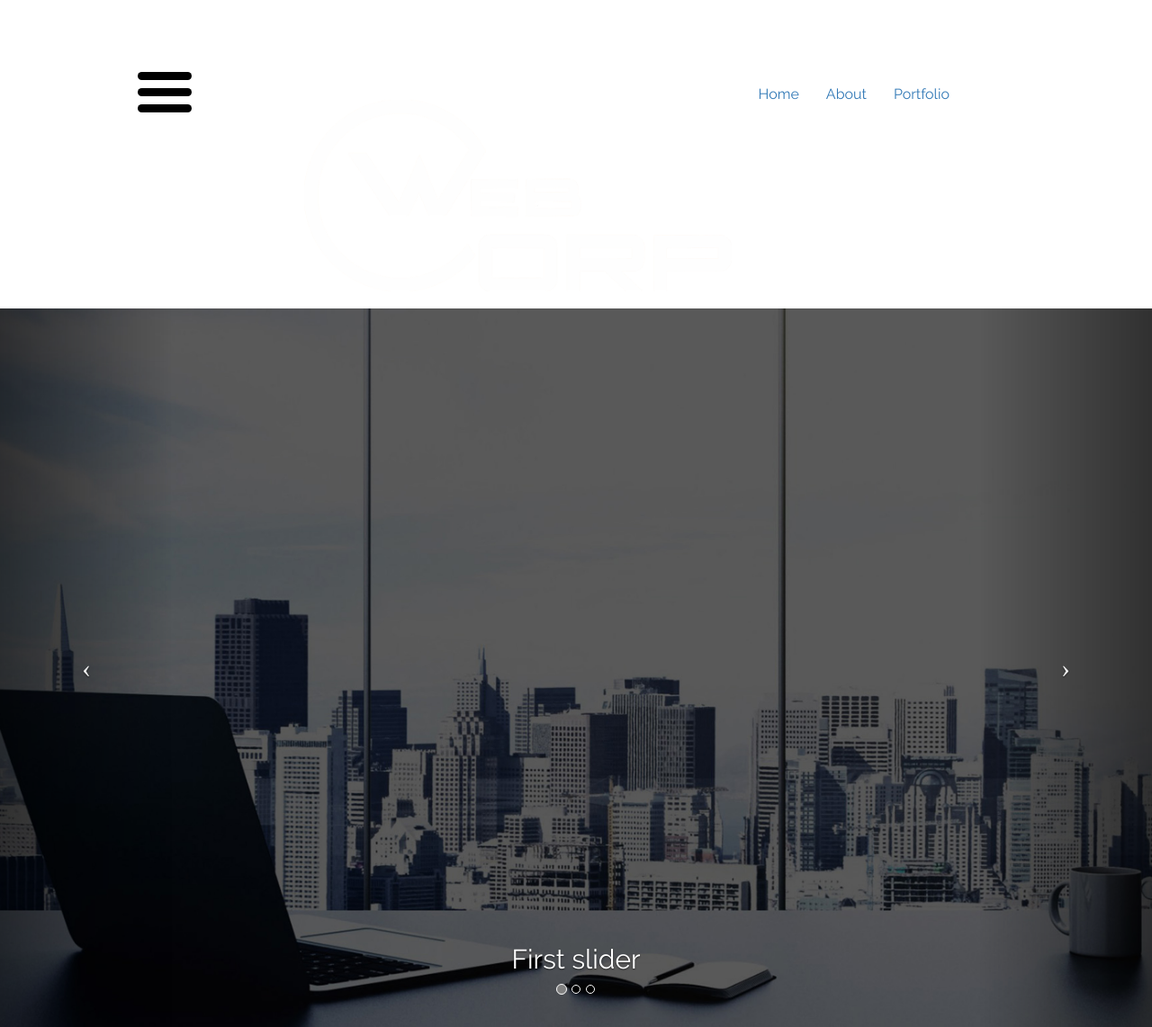
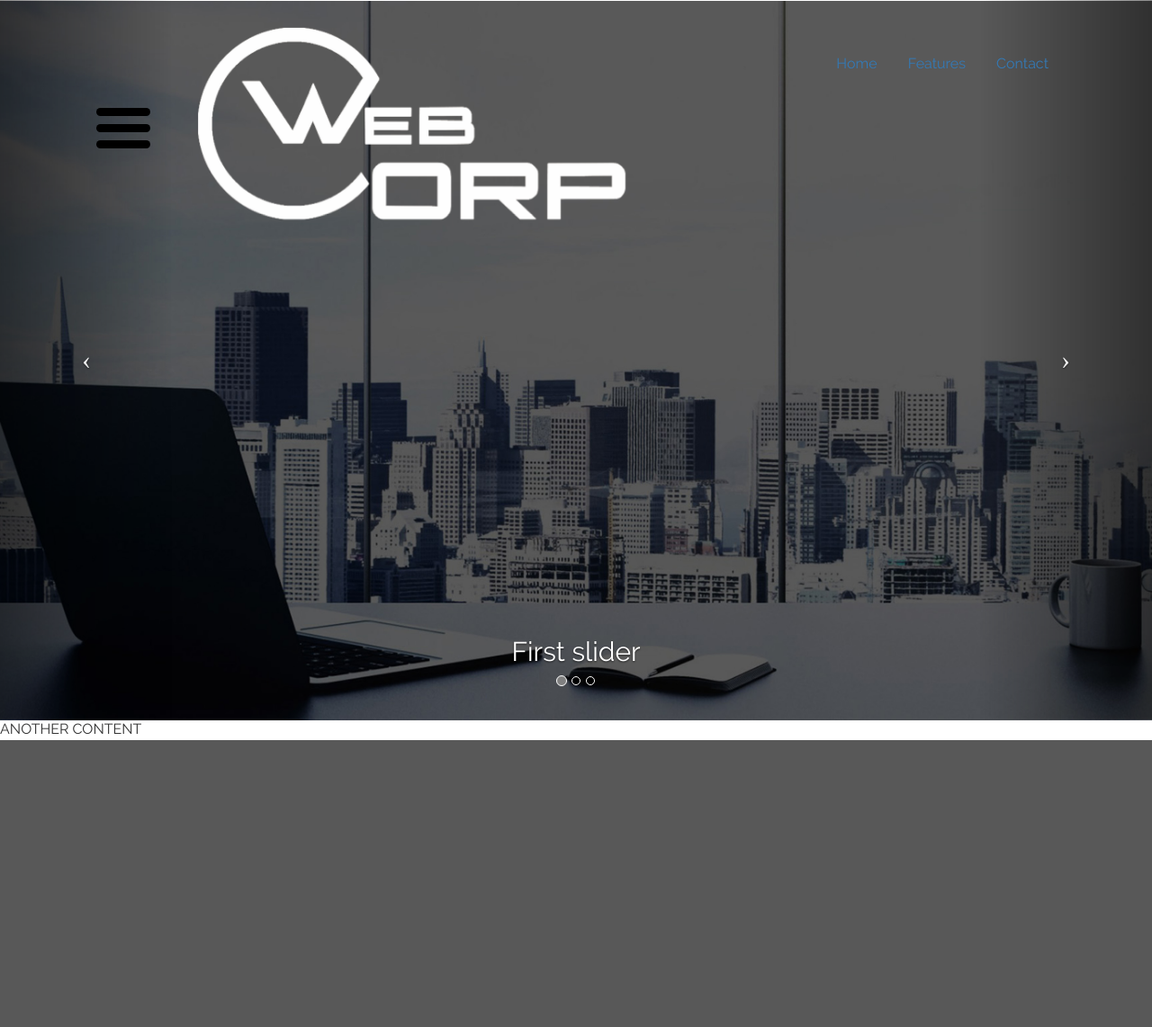
Before and after one commit to web-corp-eu/web_studio, a PHP site: page /index.phtml in a window 1280 px wide. Shown: the top 1142 px of the page at 90% size. After the commit the page ends 823 px from the top, so only its background shows below. Run offline with PHP 8.4, Linux system fonts and the light colour scheme; some libraries are stand-ins or nearby versions.

Commit message:
top carousel layout

```diff
--- a/css/main.css
+++ b/css/main.css
@@ -9,22 +9,33 @@ html,body{height:100%;}
 .carousel,.item,.active{height:100%;}
 .carousel-inner{height:100%;}
 .fill{width:100%;height:100%;background-position:center;background-size:cover;}
-*/
+
 
 html,
 body {
     height: 100%;
 }
 
-.mgt8{
-    margin-top: 80px;
-}
-
 /* * * * * * * * * * * HEADER * * * * * * * * * * */
 .logo_main img{
     width: 500px;
+		left: 100px;
 }
 
+.logo_link{
+	position:absolute;
+	z-index: 10;
+}
+
+.masthead-nav li{
+	display:inline-block;
+}
+.masthead{
+	position: absolute;
+	z-index: 10;
+	right: 100px;
+	top: 50px;
+}
 /* * * * * * * * * * * SLIDER * * * * * * * * * * */
 
 .carousel-indicators li {
@@ -39,10 +50,18 @@ body {
 }
 
 /* * * * * * * * * * *  NAV   * * * * * * * * * * */
+
+.row{
+	position:absolute;
+	z-index: 10;
+}
+
 #nav-icon {
   width: 60px;
+	top: 120px;
   height: 45px;
-  position: relative;
+  position: absolute;
+	z-index: 10;
   -webkit-transform: rotate(0deg);
   -moz-transform: rotate(0deg);
   -o-transform: rotate(0deg);
--- a/css/media.css
+++ b/css/media.css
@@ -24,3 +24,19 @@
 @media only screen and (min-width : 1200px) {
 
 }
+
+@media (min-width: 992px)
+.masthead, .mastfoot, .cover-container {
+    width: 700px;
+}
+
+@media (min-width: 768px)
+.masthead, .mastfoot, .cover-container {
+    width: 100%;
+}
+
+@media (min-width: 768px)
+.masthead {
+    position: fixed;
+    top: 0;
+}
--- a/index.phtml
+++ b/index.phtml
@@ -19,9 +19,13 @@
 
 <body>
  <!-- Full Page Image Background Carousel Header -->
- <div class="container mgt8">
-	  <div class="row">
-<!--------------------------------NAV BT-------------------------------->
+
+
+
+
+
+ <header id="myCarousel" class="carousel slide">
+
 	 <div id="nav-icon" class="col-lg-2 col-lg-offset-1" data-effect="st-effect-1">
 		  <span></span>
 		  <span></span>
@@ -30,23 +34,23 @@
 		  <span></span>
 		  <span></span>
   </div>
-<!---------------------------------LOGO--------------------------------->
+
 	<div class="logo_main col-lg-4 col-lg-offset-1">
-				<a href=""><img src="../img/logo.png"></a>
+				<a href=""><img src="../img/logo.png" class="logo_link"></a>
   </div>
-<!---------------------------------NAV---------------------------------->
-          <div class="navMn col-lg-4 col-lg-offset-1">
-            <nav class="collapse navbar-collapse" role="navigation">
-                <ul id="menu-primary-navigation-en" class="nav navbar-nav">
-                    <li class="menu-home"><a href="" class=" roll"><span data-title="Home">Home</span></a></li>
-                    <li class="menu-about"><a href="" class=" roll"><span data-title="About">About</span></a></li>
-                    <li class="menu-portfolio"><a href="" class=" roll"><span data-title="Portfolio">Portfolio</span></a></li>
+
+
+
+	 <div class="masthead clearfix">
+	 	<div class="inner">
+	 		<ul class="nav masthead-nav">
+	 			<li class="active"><a href="#">Home</a></li>
+	 			<li><a href="#">Features</a></li>
+	 			<li><a href="#">Contact</a></li>
 	 		</ul>
-            </nav>
 	 	</div>
 	 </div>
-	</div>
- <header id="myCarousel" class="carousel slide">
+
 		 <!-- Indicators -->
 		 <ol class="carousel-indicators">
 				 <li data-target="#myCarousel" data-slide-to="0" class="active"></li>
```
Lines whose indentation alone changed are shown as unchanged.
